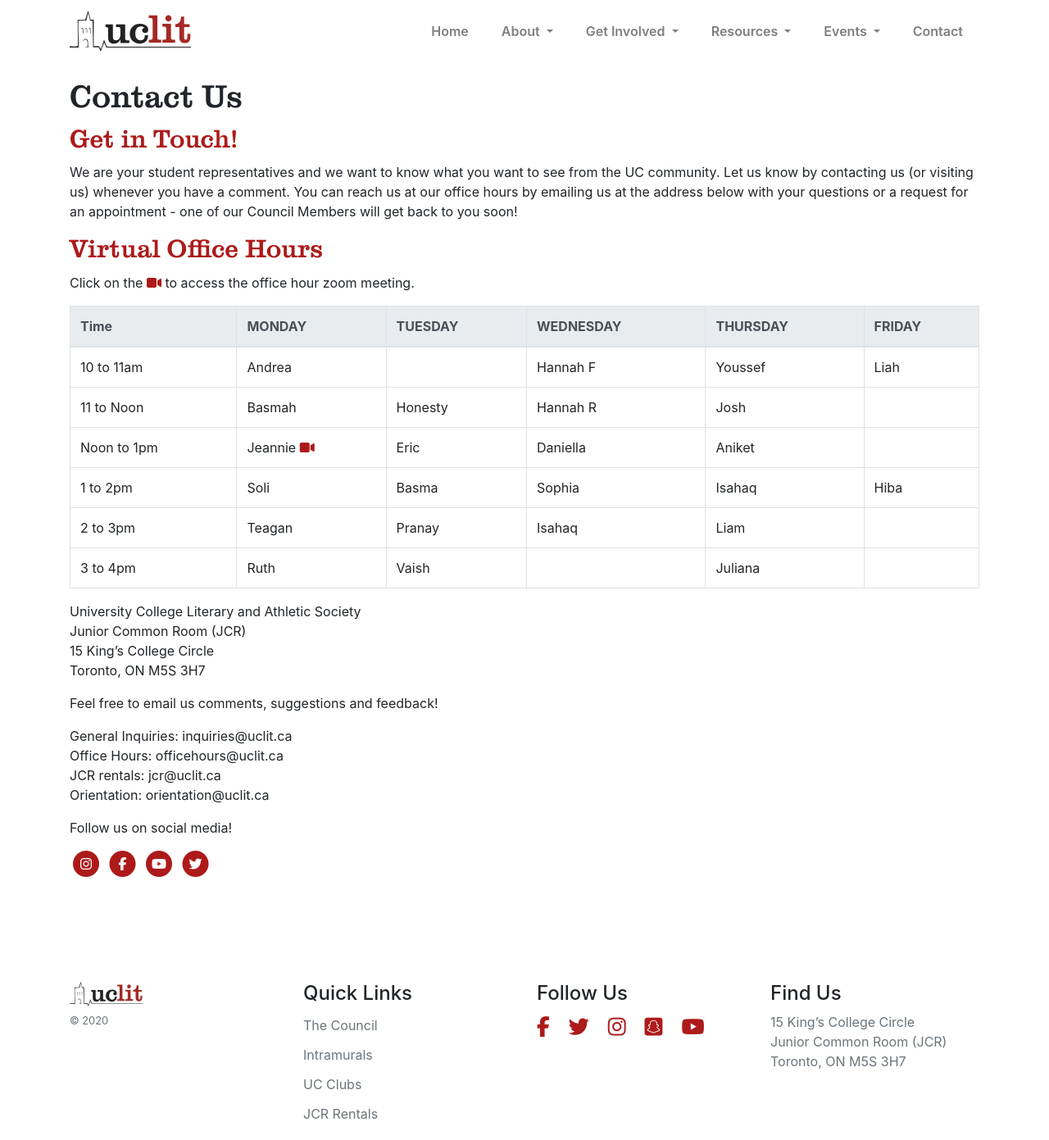
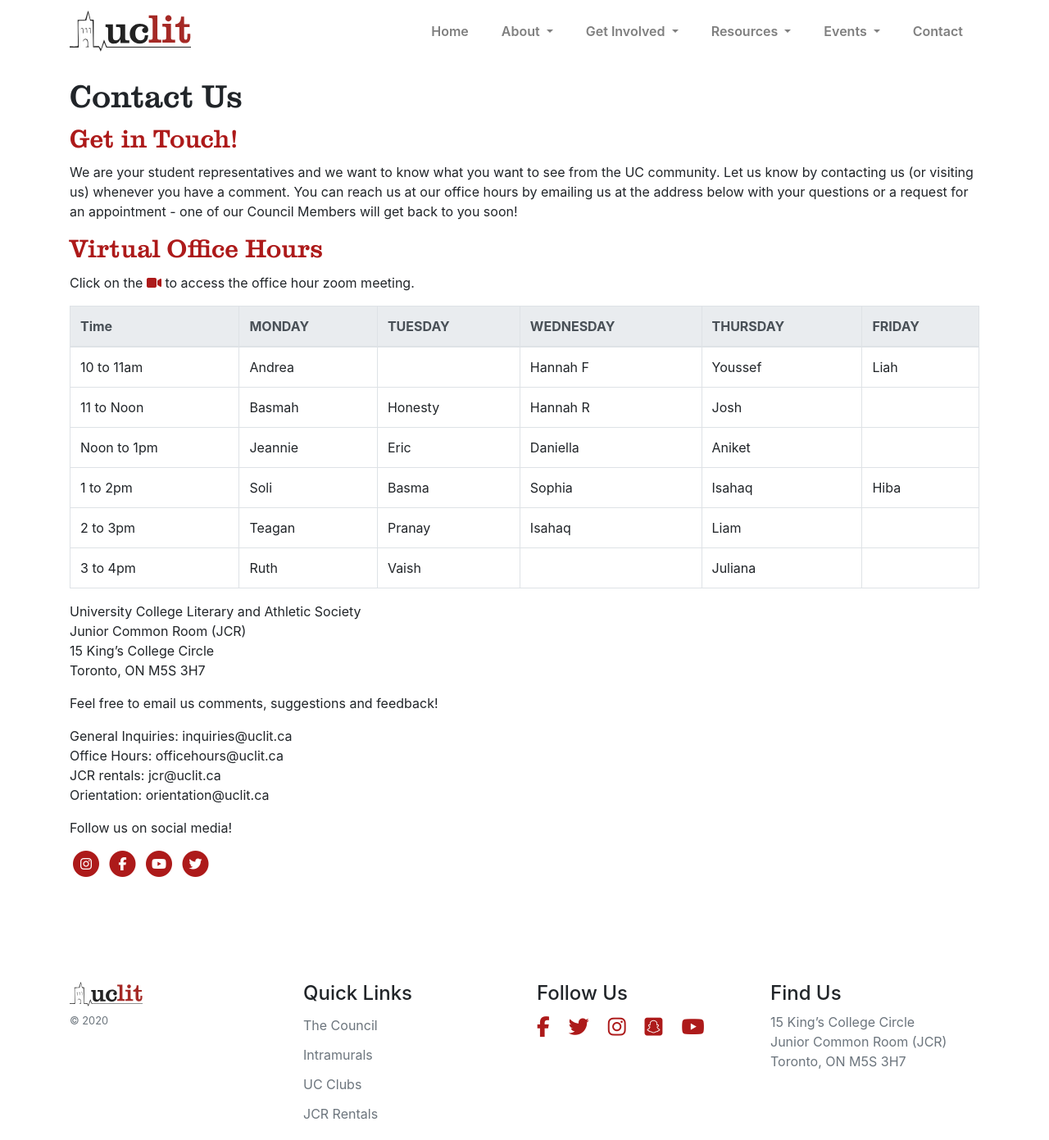
Before and after one commit to uclit-webmaster/uclit-site, a Jekyll site: the page built from contact.html, in a window 1280 px wide and 1391 px high. Shown: the whole window at 82% size. Built offline with Jekyll 4.4.1, drawn with Linux system fonts in a browser that asks for light colours; nearby versions of some CDN libraries.

Commit message:
Update contact.html

```diff
--- a/contact.html
+++ b/contact.html
@@ -17,7 +17,7 @@ title: Contact Us
 <thead class="thead-light"><tr><th>Time</th><th>MONDAY</th><th>TUESDAY</th><th>WEDNESDAY</th><th>THURSDAY</th><th>FRIDAY</th></tr></thead><tbody>
  <tr><td>10 to 11am </td><td>Andrea</td><td>&nbsp;</td><td>Hannah F</td><td>Youssef</td><td>Liah</td></tr>
  <tr><td>11 to Noon</td><td>Basmah</td><td>Honesty</td><td>Hannah R</td><td>Josh</td><td>&nbsp;</td></tr>
- <tr><td>Noon to 1pm</td><td>Jeannie <a href="https://utoronto.zoom.us/j/83289557342"><i class="fas fa-video"></i></a></td><td>Eric</td><td>Daniella</td><td>Aniket</td><td>&nbsp;</td></tr>
+ <tr><td>Noon to 1pm</td><td>Jeannie</td><td>Eric</td><td>Daniella</td><td>Aniket</td><td>&nbsp;</td></tr>
  <tr><td>1 to 2pm</td><td>Soli</td><td>Basma</td><td>Sophia</td><td>Isahaq</td><td>Hiba</td></tr>
  <tr><td>2 to 3pm</td><td>Teagan</td><td>Pranay</td><td>Isahaq</td><td>Liam</td><td>&nbsp;</td></tr>
  <tr><td>3 to 4pm</td><td>Ruth</td><td>Vaish</td><td>&nbsp;</td><td>Juliana</td><td></td></tr>
```
